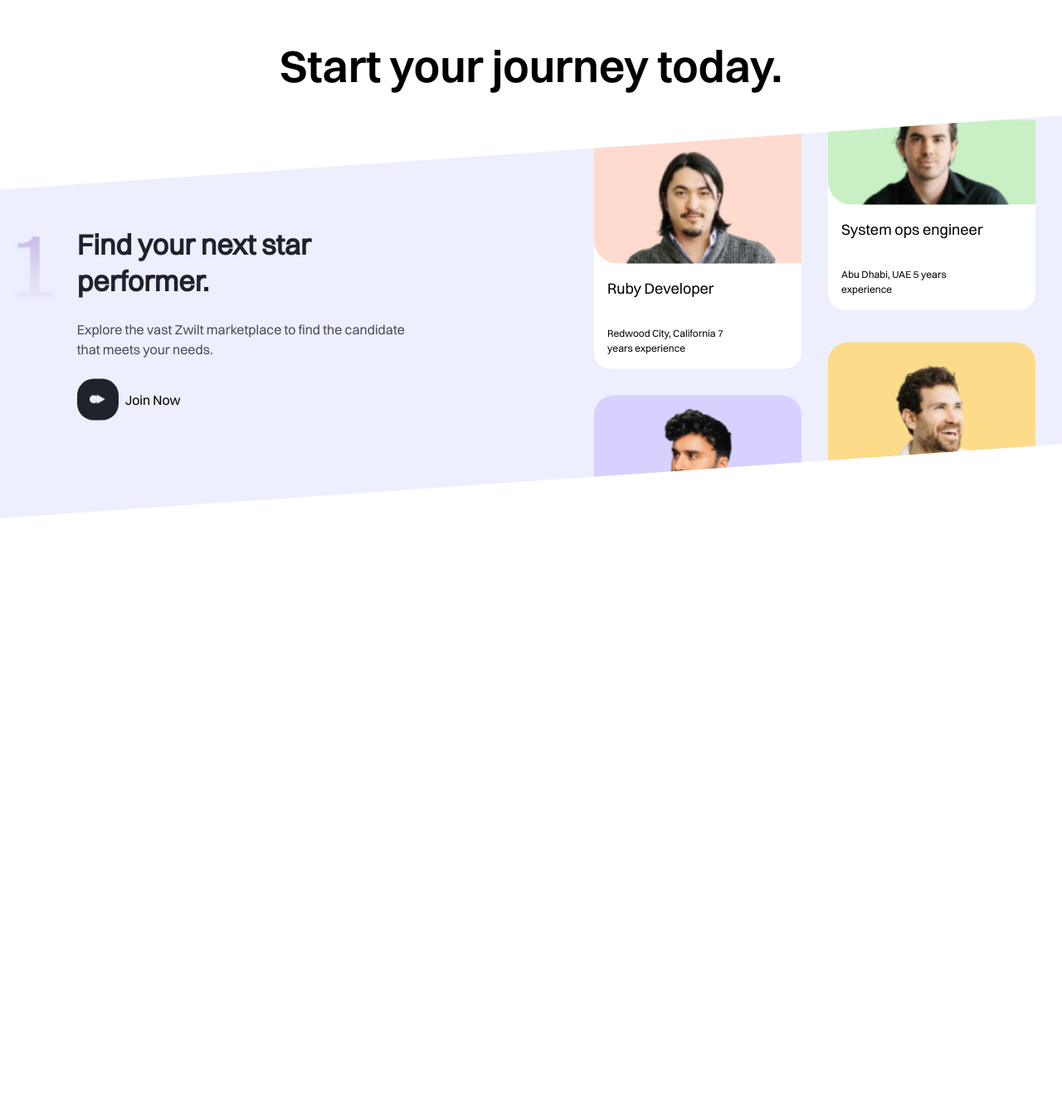
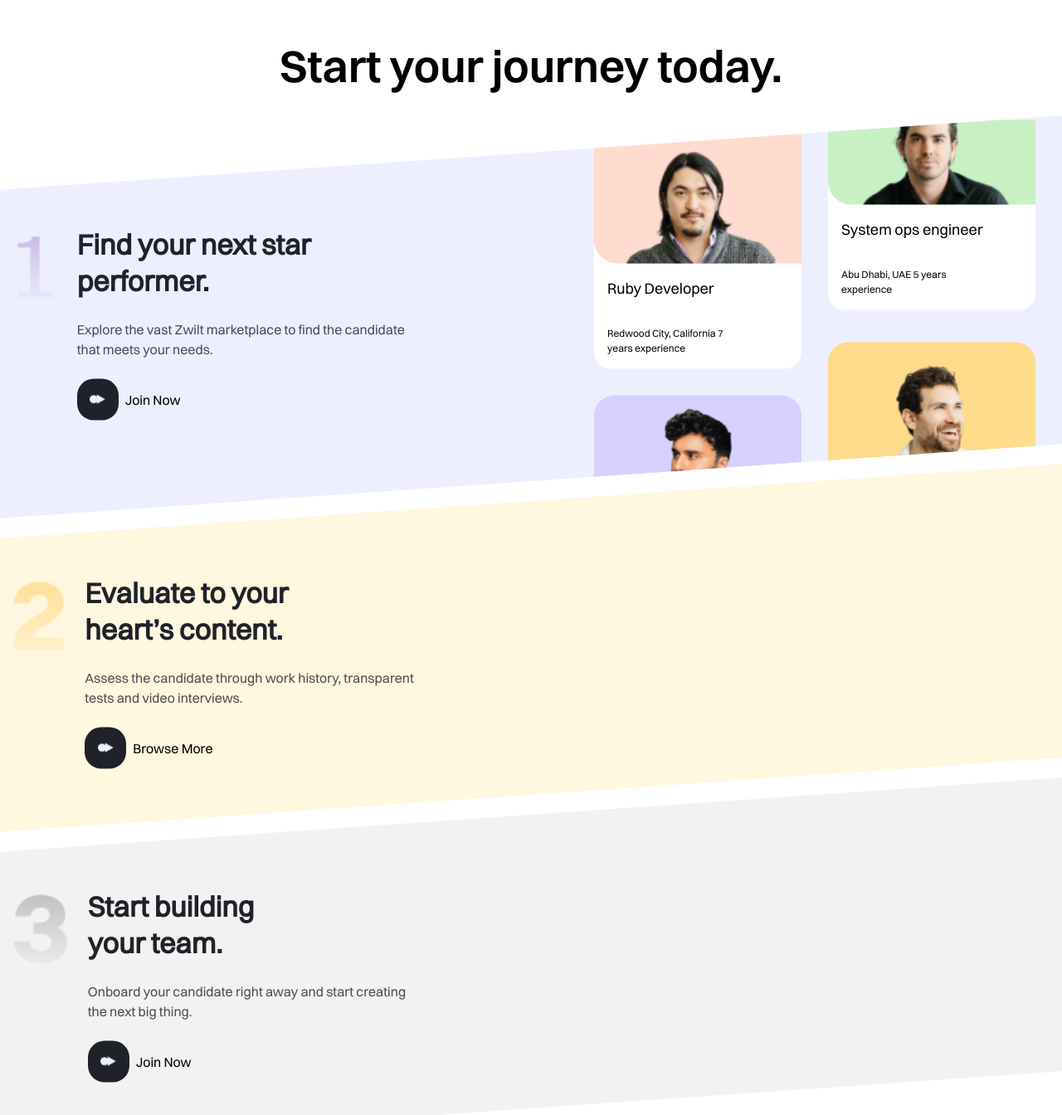
Before and after one commit to bezbrain/Punch-assessment, a React (Vite) app: page / in a window 1280 px wide. Shown: the part 4224-5568 px from the top of the page at 83% size. Before the commit the page ends 4849 px from the top, so only its background shows below. Built offline with nearby package versions, Linux system fonts and the light colour scheme.

Commit message:
Add the slant containers

```diff
--- a/src/assets/images/index.ts
+++ b/src/assets/images/index.ts
@@ -8,6 +8,8 @@ import rubyDevImage from "./ruby-dev.png";
 import systemOpsImage from "./system-ops.png";
 import thirdFirstImage from "./third-first-img.png";
 import fourthFirstImage from "./fourth-first-img.png";
+import twoImage from "./two.png";
+import threeImage from "./three.png";
 
 export {
   inputIcon,
@@ -20,4 +22,6 @@ export {
   systemOpsImage,
   thirdFirstImage,
   fourthFirstImage,
+  twoImage,
+  threeImage,
 };
--- a/src/components/startJourney/others/slantContainer.tsx
+++ b/src/components/startJourney/others/slantContainer.tsx
@@ -8,6 +8,9 @@ interface SlantContainerProps {
   title: string;
   body: string;
   cards: ReactNode;
+  btnValue: string;
+  bgColor: string;
+  titleStyle: string;
 }
 
 const SlantContainer = ({
@@ -15,15 +18,20 @@ const SlantContainer = ({
   title,
   body,
   cards,
+  btnValue,
+  bgColor,
+  titleStyle,
 }: SlantContainerProps) => {
   return (
-    <SlantWrapper className="slant__container">
+    <SlantWrapper className={`slant__container ${bgColor}`}>
       <div className="content__container flex justify-between">
         <div className="pt-24 pb-8 flex items-start gap-6">
           <img src={figure} alt="one" className="h-[83px]" />
 
           <div className="-mt-2">
-            <h3 className="max-w-[445px] text-[34px] font-semibold text-[#202229] leading-[44px]">
+            <h3
+              className={`text-[34px] font-semibold text-[#202229] leading-[44px] ${titleStyle}`}
+            >
               {title}
             </h3>
             <p className="text-[#202229CC] max-w-[405px] my-6">{body}</p>
@@ -32,7 +40,7 @@ const SlantContainer = ({
               <div className="bg-[#202229] w-[50px] h-[50px] rounded-[20px] flex justify-center items-center">
                 <img src={oneStopIcon} alt="icon" />
               </div>
-              <button>Join Now</button>
+              <button>{btnValue}</button>
             </div>
           </div>
         </div>
@@ -46,9 +54,9 @@ const SlantContainer = ({
 export default SlantContainer;
 
 const SlantWrapper = styled.div`
-  background-color: #edefff;
   transform: skewY(-4deg);
   padding-inline: 1rem 2rem;
+  margin-top: 1.5rem;
   overflow: hidden;
 
   .content__container {
--- a/src/components/startJourney/startJourney.tsx
+++ b/src/components/startJourney/startJourney.tsx
@@ -1,7 +1,7 @@
 import styled from "styled-components";
 
 import { OneCards, SlantContainer } from "../startJourney";
-import { oneImage } from "../../assets/images";
+import { oneImage, threeImage, twoImage } from "../../assets/images";
 
 const StartJourney = () => {
   return (
@@ -15,6 +15,27 @@ const StartJourney = () => {
         title="Find your next star performer."
         body="Explore the vast Zwilt marketplace to find the candidate that meets your needs."
         cards={<OneCards />}
+        btnValue="Join Now"
+        bgColor="bg-[#edefff]"
+        titleStyle="max-w-[445px]"
+      />
+      <SlantContainer
+        figure={twoImage}
+        title="Evaluate to your heart’s content."
+        body="Assess the candidate through work history, transparent tests and video interviews."
+        cards
+        btnValue="Browse More"
+        bgColor="bg-[#fff7e0]"
+        titleStyle="max-w-[350px]"
+      />
+      <SlantContainer
+        figure={threeImage}
+        title="Start building your team."
+        body="Onboard your candidate right away and start creating the next big thing."
+        cards
+        btnValue="Join Now"
+        bgColor="bg-[#f2f2f2]"
+        titleStyle="max-w-[275px]"
       />
     </StartJourneyWrapper>
   );
```
Also changed, not shown: src/assets/images/three.png (added), src/assets/images/two.png (added).
